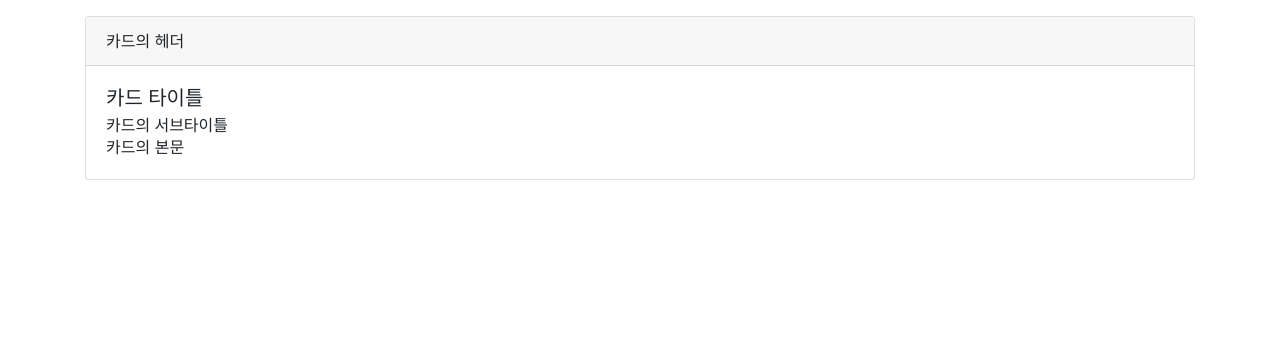
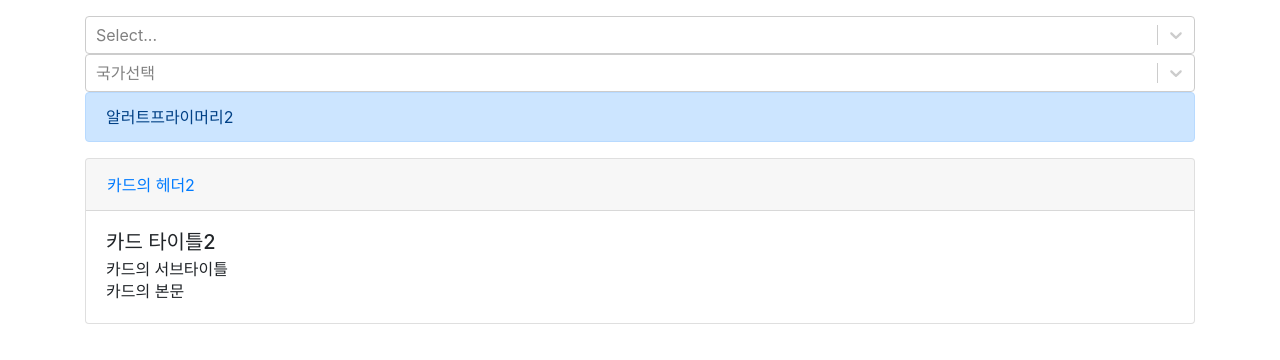
Before and after one commit to minsuRob/coronaboardclone, a Gatsby site in the folder corona-gatsby-dev/: page /bootstrap/card in a window 1280 px wide. Built offline with nearby package versions, Linux system fonts and the light colour scheme; Gatsby itself is replaced by a stand-in of ours.

Commit message:
237p : select lib 변경

```diff
--- a/corona-gatsby-dev/src/pages/bootstrap/card.js
+++ b/corona-gatsby-dev/src/pages/bootstrap/card.js
@@ -1,19 +1,54 @@
-import React from 'react';
+import React, { useState } from 'react';
 import 'bootstrap/dist/css/bootstrap.min.css';
+import Select from 'react-select';
 
-import { Container, Card } from 'react-bootstrap';
+import { Container, Card, Accordion, Button, Alert } from 'react-bootstrap';
+
+const options = [
+    {value: 'KR', label: '한국'},
+    {value: 'JP', label: '일본'},
+    {value: 'US', label: '미국'},
+    {value: 'CN', label: '중국'},
+]
 
 export default function CardPage(){
+    const [selOptSingle, setSelOptSingle] = useState();
+    const [selOptMulti, setSelOptMulti] = useState();
+
     return (
         <Container className='pt-3'>
+            <Select value={selOptSingle} onChange={(selectOption)=>{
+                    setSelOptSingle(selectOption)
+                }}
+                options={options}
+                isSearchable={false}
+            />
+            <Select value={selOptMulti} onChange={(selectOption)=>{
+                    setSelOptMulti(selectOption)
+                }}
+                options={options}
+                isMulti={true}
+                isSearchable={true}
+                placeholder="국가선택"
+            />
+
+            <Alert variant='primary'>알러트프라이머리2</Alert>
+            <Accordion defaultActiveKey='0'>
                 <Card>
-                <Card.Header>카드의 헤더</Card.Header>
+                    <Card.Header>
+                        <Accordion.Toggle className='p-0' as={Button} variant="link" eventKey='0'>
+                        카드의 헤더2
+                        </Accordion.Toggle>
+                    </Card.Header>
+                    <Accordion.Collapse eventKey='0'>
                         <Card.Body>
-                    <Card.Title>카드 타이틀</Card.Title>
+                            <Card.Title>카드 타이틀2</Card.Title>
                             <Card.Subtitle>카드의 서브타이틀</Card.Subtitle>
                             <Card.Text>카드의 본문</Card.Text>
                         </Card.Body>
+                    </Accordion.Collapse>
                 </Card>
+            </Accordion>
         </Container>
     );
 }
```
Lines whose indentation alone changed are shown as unchanged.
